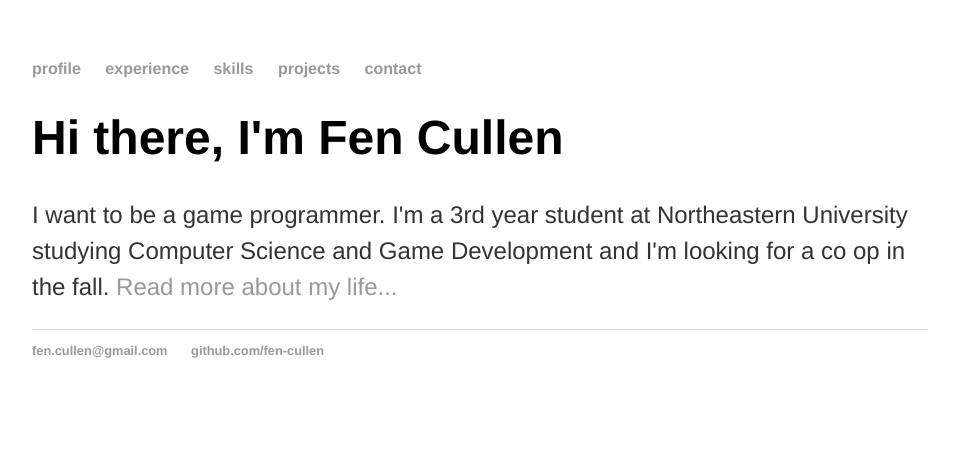
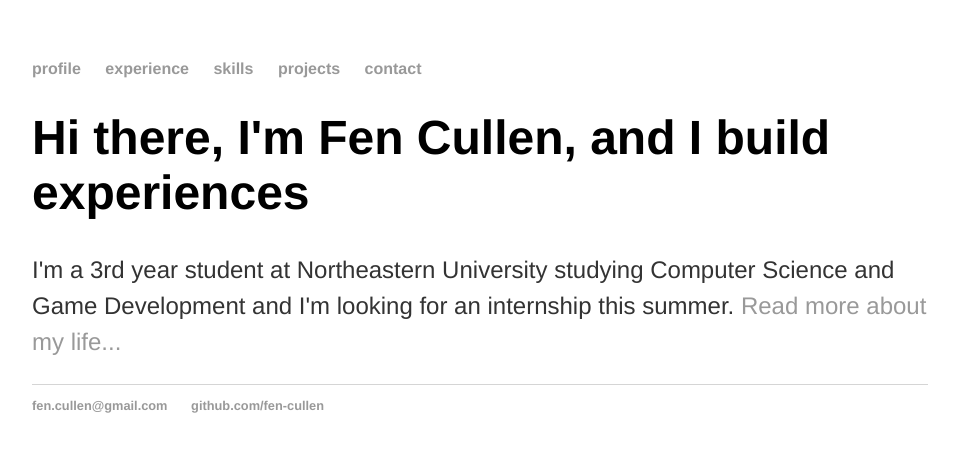
Before and after one commit to fen-cullen/fen-cullen.github.io, a Jekyll site: the page built from index.html, in a window 1280 px wide. Shown: the top 452 px of the page, without its empty margins (160-1119 px from the left). Built offline with Jekyll 4.4.1, drawn with Linux system fonts in a browser that asks for light colours.

Commit message:
Update index.html

```diff
--- a/index.html
+++ b/index.html
@@ -4,10 +4,10 @@
 ---
 <div class="blurb">
 	<h1>
-		Hi there, I'm Fen Cullen
+		Hi there, I'm Fen Cullen, and I build experiences
 	</h1>
 	<p>
-		I want to be a game programmer.	I'm a 3rd year student at Northeastern University studying Computer Science and Game Development and I'm looking for a co op in the fall.
+		I'm a 3rd year student at Northeastern University studying Computer Science and Game Development and I'm looking for an internship this summer.
 		<a href="/experience">
 			Read more about my life...
 		</a>
```
